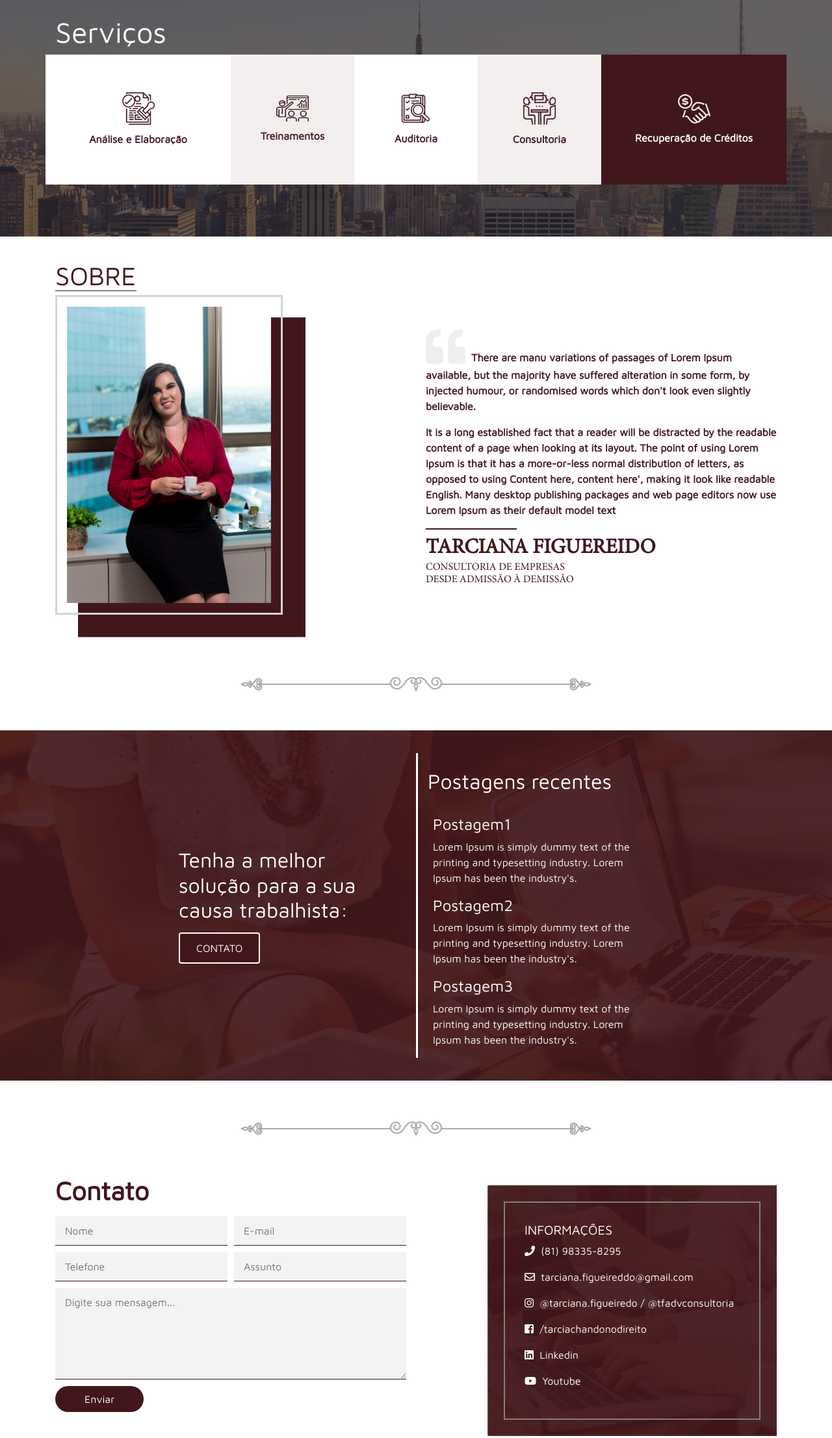
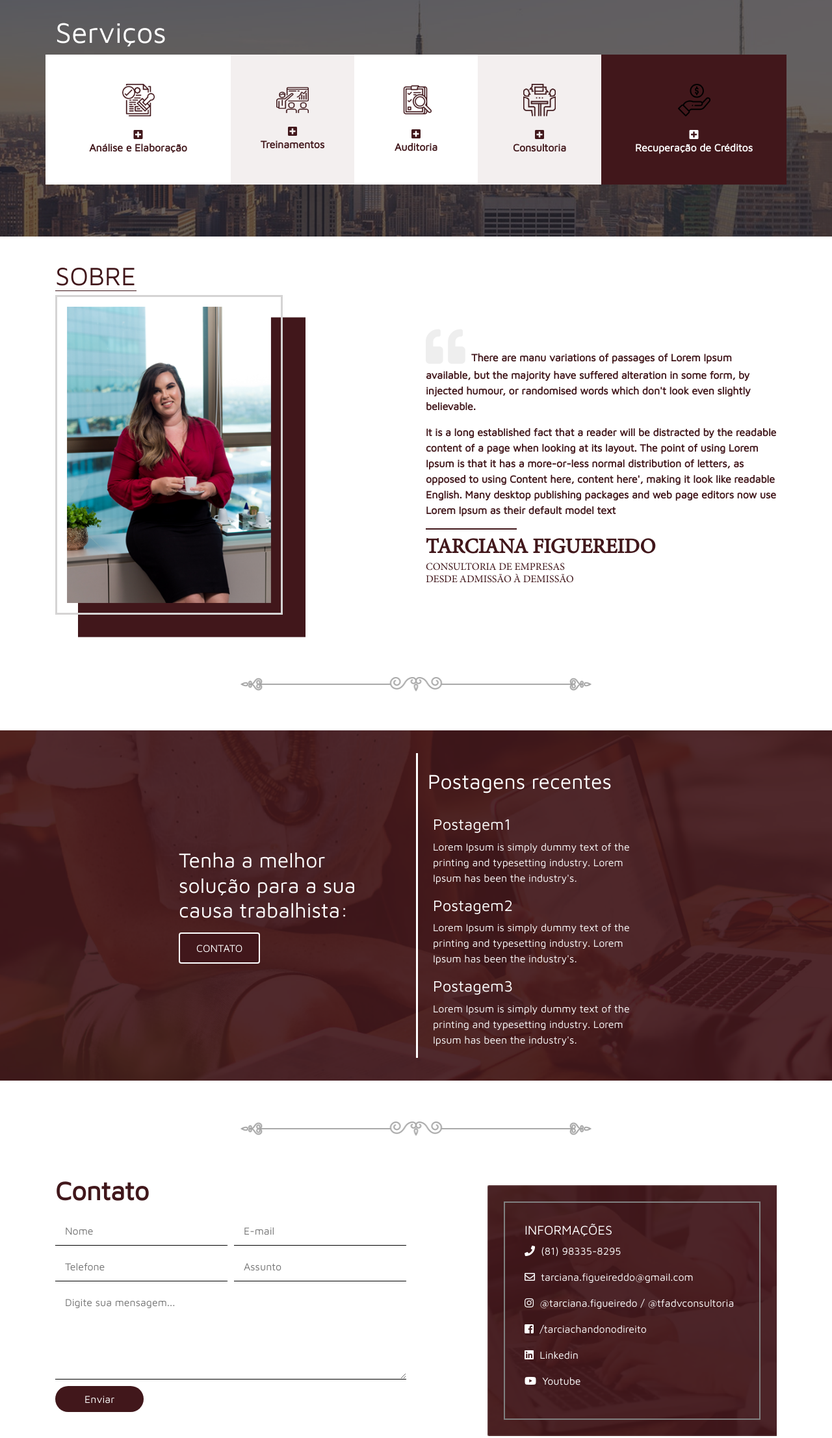
Before and after one commit to matheushdsbr/hagile-tarciana, a website: page app/index.html in a window 1280 px wide. Shown: the part 979-3192 px from the top of the page at 65% size. Drawn offline with Linux system fonts and the light colour scheme.

Commit message:
refactor<services>: add svg images

```diff
--- a/app/index.html
+++ b/app/index.html
@@ -100,25 +100,26 @@
             <h2>Serviços</h2>
           </div>
           <div class="col-md-3 m-md-0 p-md-0">
-            <div class="box bg-white a-wine"><a href="javascript:;"><img src="src/img/icones-servicos/icon-analise e elaboracao de contrato.png">Análise e Elaboração</div></a>
+            <div class="box bg-white a-wine"><a href="javascript:;"><img src="src/img/icones-servicos/icon-analise e elaboracao de contrato.png"><i class="fas fa-plus-square"></i>Análise e Elaboração</div></a>
 
           </div>
 
           <div class="col-md-2 m-md-0 p-md-0">
-            <div class="box bg-weak a-wine"><a href="javascript:;"><img src="src/img/icones-servicos/icon-treinamentos.png">Treinamentos</div></a>
+            <div class="box bg-weak a-wine"><a href="javascript:;"><img src="src/img/icones-servicos/icon-treinamentos.png"><i class="fas fa-plus-square"></i>Treinamentos</div></a>
           </div>
 
 
           <div class="col-md-2 m-md-0 p-md-0">
-            <div class="box bg-white a-wine"><a href="javascript:;"><img src="src/img/icones-servicos/icon-auditoria.png">Auditoria</div></a>
+            <div class="box bg-white a-wine"><a href="javascript:;"><img src="src/img/icones-servicos/icon-auditoria.png" style="
+              margin-left: 7px;"><i class="fas fa-plus-square"></i>Auditoria</div></a>
           </div>
 
           <div class="col-md-2 m-md-0 p-md-0">
-            <div class="box bg-weak a-wine"><a href="javascript:;"><img src="src/img/icones-servicos/icon-consultoria.png">Consultoria</div></a>
+            <div class="box bg-weak a-wine"><a href="javascript:;"><img src="src/img/icones-servicos/icon-consultoria.png"><i class="fas fa-plus-square"></i>Consultoria</div></a>
           </div>
 
           <div class="col-md-3 m-md-0 p-md-0">
-            <div class="box box-creditos a-white bg-wine"><a href="javascript:;"><img src="src/img/icones-servicos/icon-recuperacao de credito.png">
+            <div class="box box-creditos a-white bg-wine"><a href="javascript:;"><img class="teste" src="src/img/icones-servicos/svg/business.svg"><i class="fas fa-plus-square"></i>
               Recuperação de Créditos</div></a>
           </div>
         </div>
--- a/app/src/sass/modules/_inputs.scss
+++ b/app/src/sass/modules/_inputs.scss
@@ -12,10 +12,10 @@ input[type="tel"],
 textarea {
   width: 100%;
   box-sizing: border-box;
-  color: #41171b;
-  background-color: #f3f3f3;
+  color: $black;
+  background-color: $white;
   border: none;
-  border-bottom: 1px solid #41171b;
+  border-bottom: 1px solid $black;
   padding: 10px 15px;
   margin-bottom: 10px;
   display: block;
--- a/app/src/sass/modules/_variables.scss
+++ b/app/src/sass/modules/_variables.scss
@@ -22,11 +22,6 @@ $font-subtitle: "Open Sans", sans-serif;
 $font-default: "Open Sans", sans-serif;
 //$font-especial: 'Open Sans', sans-serif;
 //$font-icon: "Material Design Icons";
-$screen-sm-min-320: 320px;
-$screen-sm-min-360: 360px;
-$screen-sm-min-375: 375px;
-$screen-sm-min-411: 411px;
-$screen-sm-min-414: 414px;
 $screen-sm-min: 768px;
 $screen-md-min: 992px;
 $screen-lg-min: 1200px;
--- a/app/src/sass/site/_section-service.scss
+++ b/app/src/sass/site/_section-service.scss
@@ -50,12 +50,12 @@
     img {
       transition: $transition;
       width: 50px;
-      margin-bottom: 10px;
+      margin-bottom: 20px;
     }
     &:hover img {
       transition: $transition;
       transform: scale(1.2);
-      margin-bottom: 10px;
+      margin-bottom: 20px;
     }
   }
   .box2 {
```
Also changed, not shown: app/src/css/style.css.
